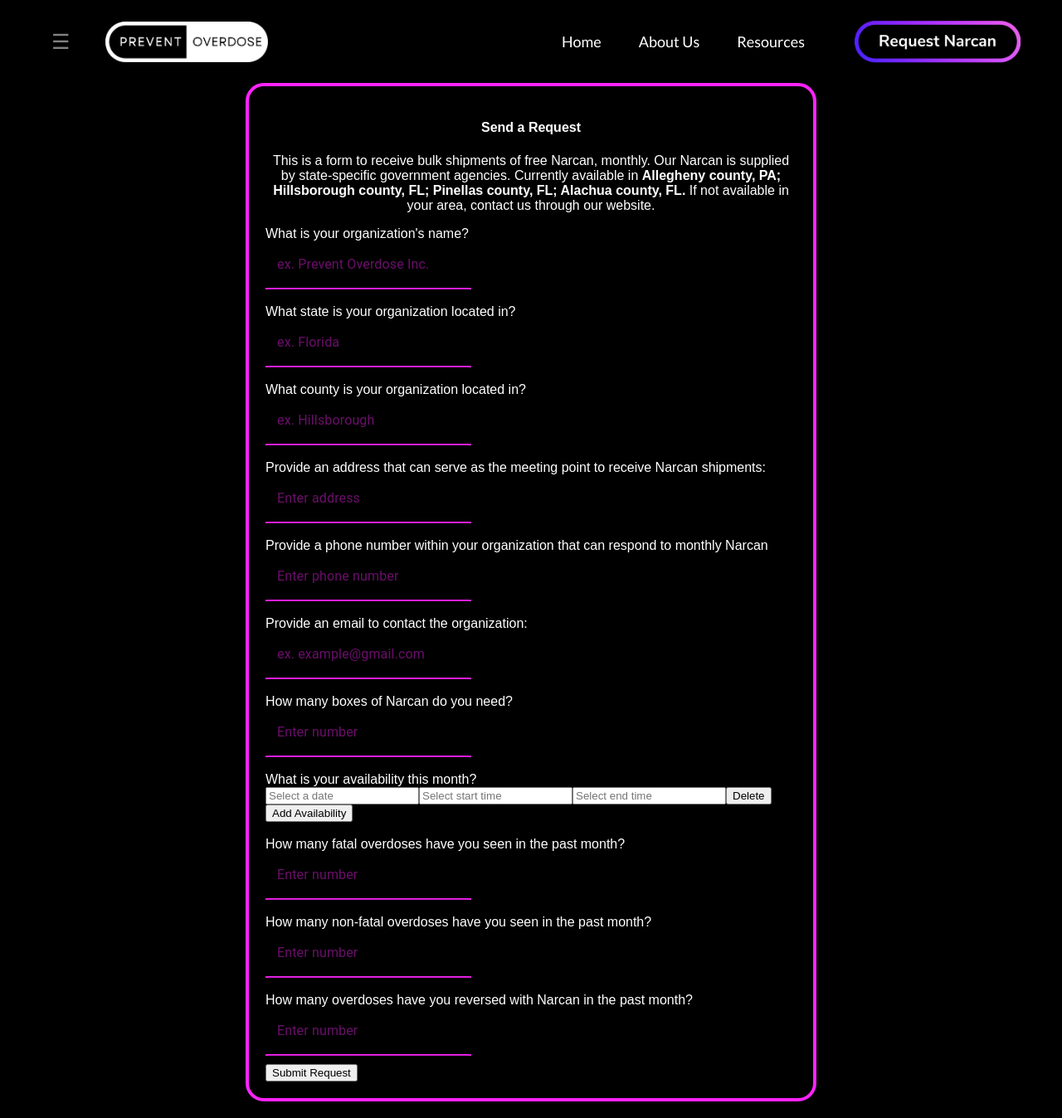
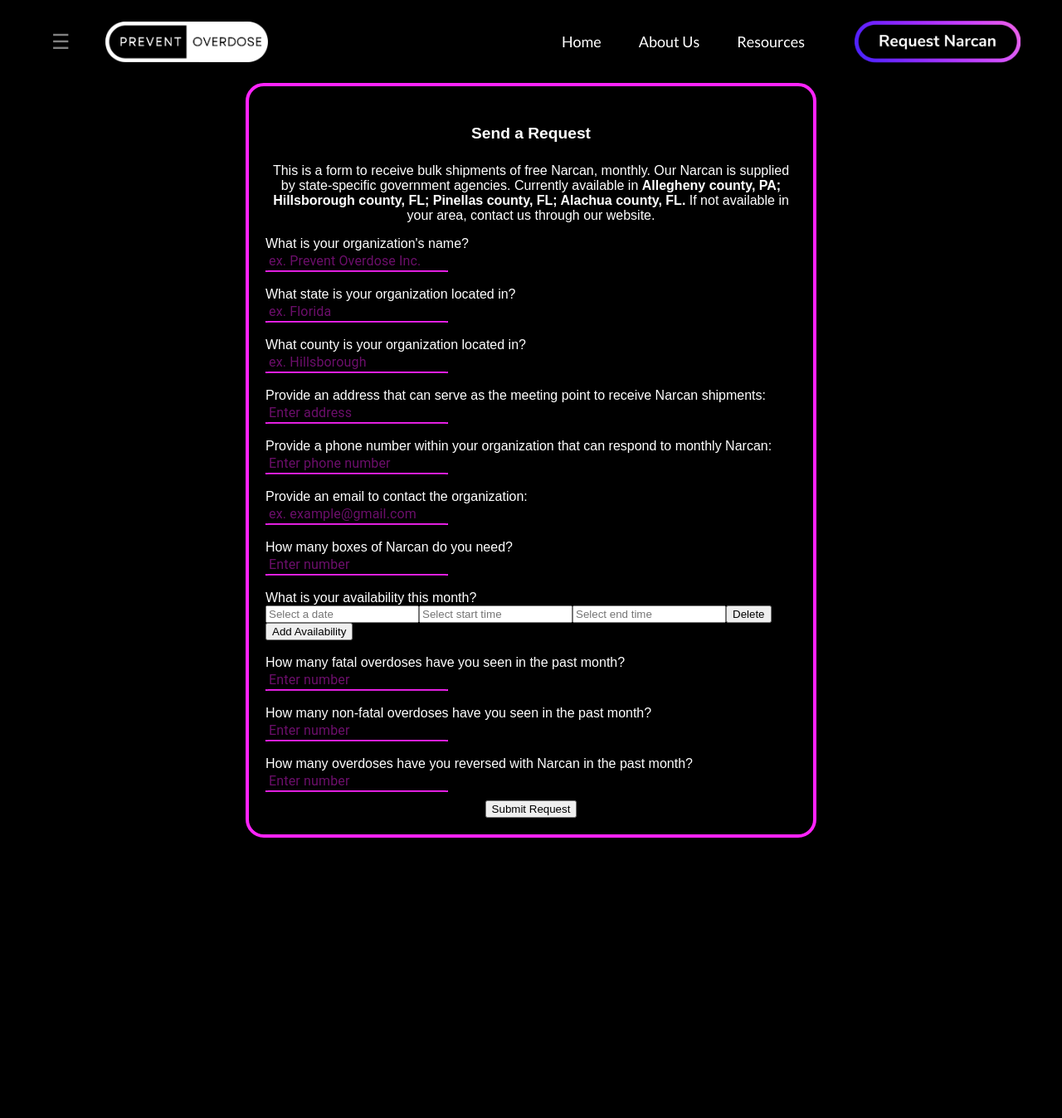
Before and after one commit to Prevent-Overdose/Prevent-Overdose, a React (Create React App) app in the folder frontend/: page /request-narcan in a window 1280 px wide. Shown: the whole page at 83% size. After the commit the page ends 1030 px from the top, so only its background shows below. Built offline with nearby package versions, Linux system fonts and the light colour scheme.

Commit message:
update narcan form
Added more input validation for narcan numbers.
Added form css for input boxes and header, button, error messages.
added requirement for availability dates (3) to submit form

```diff
--- a/frontend/src/components/narcanForm.css
+++ b/frontend/src/components/narcanForm.css
@@ -13,11 +13,16 @@
 }
 
 .formcontainer h4, .form-info ,.confirmation-message {
-text-align: center;}
+text-align: center;
+}
+.formcontainer h4{
+  font-size: larger;
+}
 
 form .MuiInputBase-input {
   border-bottom: 2px solid #ff23fd;
   color: #ff23fd;
+  padding: 0;
 
 }
 
@@ -35,3 +40,8 @@
   justify-content: center;
 
 }
+.error{
+  margin-top: 10px;
+  text-align: center;
+  color: red;
+}
--- a/frontend/src/components/narcanForm.js
+++ b/frontend/src/components/narcanForm.js
@@ -1,10 +1,10 @@
+
 import React, { useState } from 'react';
 import DatePicker from 'react-datepicker';
 import 'react-datepicker/dist/react-datepicker.css';
 import moment from 'moment';
 import './narcanForm.css';
-import {TextField} from '@mui/material/';
-
+import { TextField } from '@mui/material/';
 
 const NarcanForm = () => {
   const [formData, setFormData] = useState({
@@ -21,7 +21,7 @@
     reversedOverdoses: '',
   });
   const [error, setError] = useState(null);
-  const [submitted,setSubmitted] = useState(false)
+  const [submitted, setSubmitted] = useState(false);
 
   const formatPhoneNumber = (value) => {
     if (!value) return value;
@@ -41,7 +41,15 @@
       const formattedPhoneNumber = formatPhoneNumber(value);
       setFormData({ ...formData, [name]: formattedPhoneNumber });
     } else {
+      const numericFields = ['boxesOfNarcan', 'fatalOverdoses', 'nonFatalOverdoses', 'reversedOverdoses'];
+      if (numericFields.includes(name)) {
+        const numericValue = value === '' ? '' : Math.max(0, parseInt(value, 10));
+        if (!isNaN(numericValue) && Number.isInteger(numericValue)) {
+          setFormData({ ...formData, [name]: numericValue });
+        }
+      } else {
         setFormData({ ...formData, [name]: value });
+      }
     }
   };
 
@@ -95,10 +103,13 @@
     }));
   };
 
-
-
   const handleSubmit = async (e) => {
     e.preventDefault();
+
+    if(formData.availability.length < 3){
+      setError('Please provide at least 3 dates of availability.')
+      return
+    }
 
     for (const avail of formData.availability) {
       if (avail.startTime && avail.endTime && avail.startTime >= avail.endTime) {
@@ -137,10 +148,9 @@
         fatalOverdoses: '',
         nonFatalOverdoses: '',
         reversedOverdoses: '',
-
       });
       setError(null);
-      setSubmitted(true)
+      setSubmitted(true);
     } catch (error) {
       setError(error.message);
     }
@@ -149,8 +159,8 @@
   return (
     <div className="formcontainer">
       <form className="create" onSubmit={handleSubmit}>
-        <h4>Send a Request</h4>
-        <div >
+        <h4><strong>Send a Request</strong></h4>
+        <div>
           <p className='form-info'>
             This is a form to receive bulk shipments of free
             Narcan, monthly. Our Narcan is supplied by state-specific government agencies.
@@ -168,12 +178,11 @@
             type="text"
             name="organizationName"
             value={formData.organizationName}
-              placeholder="ex. Prevent Overdose Inc."
+            placeholder=" ex. Prevent Overdose Inc."
             onChange={handleChange}
             required
-              style={{background: 'black' }}
+            style={{ background: 'black' }}
           />
-
         </div>
         <br />
         <div>
@@ -182,7 +191,7 @@
             type="text"
             name="state"
             value={formData.state}
-              placeholder="ex. Florida"
+            placeholder=" ex. Florida"
             onChange={handleChange}
             required
             style={{ background: 'black' }}
@@ -195,7 +204,7 @@
             type="text"
             name="county"
             value={formData.county}
-              placeholder="ex. Hillsborough"
+            placeholder=" ex. Hillsborough"
             onChange={handleChange}
             required
             style={{ background: 'black' }}
@@ -208,23 +217,23 @@
             type="text"
             name="address"
             value={formData.address}
-              placeholder="Enter address"
+            placeholder=" Enter address"
             onChange={handleChange}
             required
-              style={{ background: 'black'}}
+            style={{ background: 'black' }}
           />
         </div>
         <br />
         <div>
-          <span>Provide a phone number within your organization that can respond to monthly Narcan</span>
+          <span>Provide a phone number within your organization that can respond to monthly Narcan:</span>
           <TextField
             type="text"
             name="phoneNumber"
             value={formData.phoneNumber}
-              placeholder="Enter phone number"
+            placeholder=" Enter phone number"
             onChange={handleChange}
             required
-              style={{ background: 'black'}}
+            style={{ background: 'black' }}
           />
         </div>
         <br />
@@ -234,25 +243,24 @@
             type="email"
             name="email"
             value={formData.email}
-              placeholder="ex. example@gmail.com"
+            placeholder=" ex. example@gmail.com"
             onChange={handleChange}
             required
-              style={{ background: 'black'}}
+            style={{ background: 'black' }}
           />
         </div>
         <br />
         <div>
           <span>How many boxes of Narcan do you need?</span>
           <TextField
-
             type="number"
             name="boxesOfNarcan"
             value={formData.boxesOfNarcan}
-            placeholder="Enter number"
+            placeholder=" Enter number"
             onChange={handleChange}
             min="0"
             required
-            style={{ background: 'black'}}
+            style={{ background: 'black' }}
           />
         </div>
         <br />
@@ -294,19 +302,18 @@
           ))}
           <button type="button" onClick={addAvailability}>Add Availability</button>
         </div>
-
+        <br />
         <div>
-          <br />
           <span>How many fatal overdoses have you seen in the past month?</span>
           <TextField
             type="number"
             name="fatalOverdoses"
             value={formData.fatalOverdoses}
-            placeholder="Enter number"
+            placeholder=" Enter number"
             onChange={handleChange}
             min="0"
             required
-            style={{ background: 'black'}}
+            style={{ background: 'black' }}
           />
         </div>
         <br />
@@ -316,11 +323,11 @@
             type="number"
             name="nonFatalOverdoses"
             value={formData.nonFatalOverdoses}
-            placeholder="Enter number"
+            placeholder=" Enter number"
             onChange={handleChange}
             min="0"
             required
-            style={{ background: 'black'}}
+            style={{ background: 'black' }}
           />
         </div>
         <br />
@@ -330,15 +337,16 @@
             type="number"
             name="reversedOverdoses"
             value={formData.reversedOverdoses}
-            placeholder="Enter number"
+            placeholder=" Enter number"
             onChange={handleChange}
             min="0"
             required
             style={{ background: 'black' }}
           />
         </div>
-
-        <button type="submit" className='submit-button'>Submit Request</button>
+        <div className="submit-button">
+          <button type="submit" >Submit Request</button>
+        </div>
         {submitted && (
           <p className='confirmation-message'>
             We will send a text message to confirm
```
Lines whose indentation alone changed are shown as unchanged.
